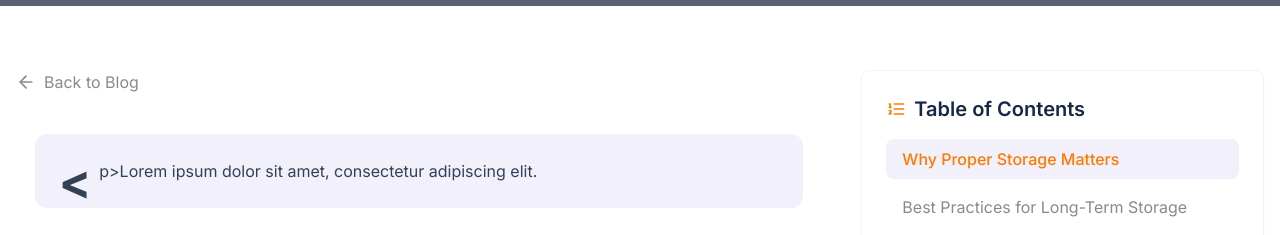
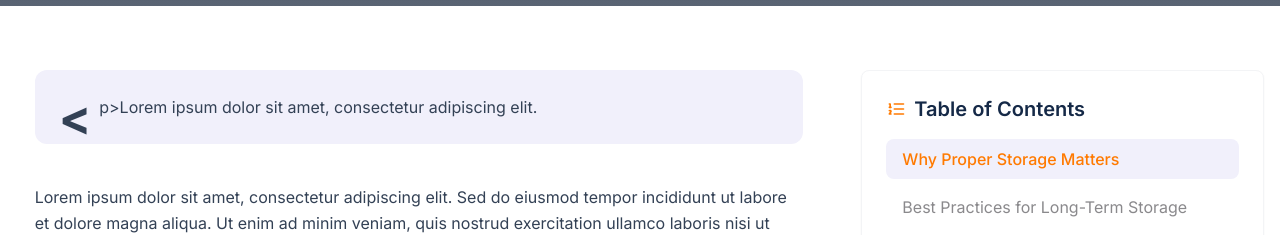
Before and after one commit to julesratier/packshield, a React (Vite) app: page /blog/stocker-matelas-correctement in a window 1280 px wide. Shown: the part 574-809 px from the top of the page. Built offline with nearby package versions, Linux system fonts and the light colour scheme; grey boxes are pictures that could not be loaded.

Commit message:
Fix blog post issues
Remove intro paragraph, back button, update image, and improve H3 styling.

```diff
--- a/src/components/blog/BlogLayout.tsx
+++ b/src/components/blog/BlogLayout.tsx
@@ -1,7 +1,6 @@
 
 import React from 'react';
-import { Link } from 'react-router-dom';
-import { ArrowLeft, Calendar, Clock, User } from 'lucide-react';
+import { Calendar, Clock, User } from 'lucide-react';
 import Navbar from '@/components/Navbar';
 import Footer from '@/components/Footer';
 import BlogSidebar from './BlogSidebar';
@@ -57,7 +56,6 @@ const BlogLayout: React.FC<BlogPostProps> = ({
 
   // Translation dictionary
   const translations = {
-    backToBlog: language === 'en' ? 'Back to Blog' : 'Retour aux Conseils',
     shareArticle: language === 'en' ? 'Share this article' : 'Partager cet article',
     relatedArticles: language === 'en' ? 'Related Articles' : 'Articles Similaires',
     tableOfContents: language === 'en' ? 'Table of Contents' : 'Table des matières'
@@ -132,20 +130,12 @@ const BlogLayout: React.FC<BlogPostProps> = ({
         <div className="flex flex-col lg:flex-row gap-10">
           {/* Article Content */}
           <main className="lg:w-2/3">
-            {/* Back to Blog */}
-            <div className="mb-10">
-              <Link to="/blog" className="flex items-center text-packshield-grey hover:text-packshield-orange transition-colors">
-                <ArrowLeft className="h-5 w-5 mr-2" />
-                <span>{translations.backToBlog}</span>
-              </Link>
-            </div>
-
             {/* Article */}
             <article className="prose prose-lg max-w-3xl mx-auto">
               <div className="bg-packshield-lightGrey p-6 rounded-xl mb-10">
-                <p className="text-slate-700 leading-relaxed first-letter:text-5xl first-letter:font-bold first-letter:float-left first-letter:mr-2">
+                <div className="text-slate-700 leading-relaxed first-letter:text-5xl first-letter:font-bold first-letter:float-left first-letter:mr-2">
                   {content.split('.')[0]}.
-                </p>
+                </div>
               </div>
 
               <div
--- a/src/hooks/useBlogPostData.tsx
+++ b/src/hooks/useBlogPostData.tsx
@@ -1,4 +1,3 @@
-
 import { useMemo } from 'react';
 import { getBlogPostIdFromSlug } from '@/utils/blogSlug';
 import { extractTableOfContents } from '@/utils/blogUtils';
@@ -73,7 +72,7 @@ const useBlogPostData = (slug: string | undefined) => {
           <h2 id="conclusion">Conclusion</h2>
           <p>Déménager un matelas peut vite devenir un cauchemar. Mais bien préparé, protégé et transporté, tout se passe sans accroc.</p>
         `,
-        image: "/lovable-uploads/be71ce46-fa4b-499d-8ef1-64f2962d0dfd.png",
+        image: "/lovable-uploads/4b62c8ae-6aa6-41f5-924e-b6fd5bd9744d.png",
         date: "10 Mai 2025",
         readTime: "6 min de lecture",
         category: "blog",
--- a/src/utils/blogUtils.ts
+++ b/src/utils/blogUtils.ts
@@ -1,4 +1,3 @@
-
 
 /**
  * Extracts table of contents from blog post HTML content
@@ -20,6 +19,7 @@ export const extractTableOfContents = (content: string) => {
 export const prepareBlogContent = (content: string) => {
   return content
     .replace(/<h2/g, '<h2 class="text-2xl md:text-3xl font-bold text-packshield-navy mt-12 mb-6"')
+    .replace(/<h3/g, '<h3 class="text-xl md:text-2xl font-semibold text-packshield-navy mt-8 mb-4"')
     .replace(/<p>/g, '<p class="text-slate-700 leading-relaxed mb-6">')
     .replace(/<ul>/g, '<ul class="space-y-3 my-6 ml-5">')
     .replace(/<li>/g, '<li class="flex"><span class="inline-block w-2 h-2 flex-shrink-0 bg-packshield-orange rounded-full mt-2.5 mr-3"></span>')
```
Also changed, not shown: public/lovable-uploads/4b62c8ae-6aa6-41f5-924e-b6fd5bd9744d.png (added).
